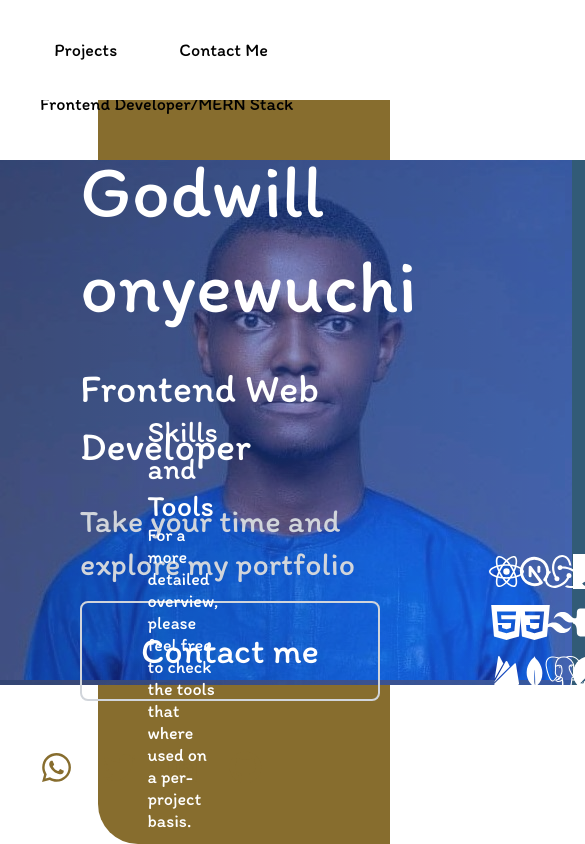
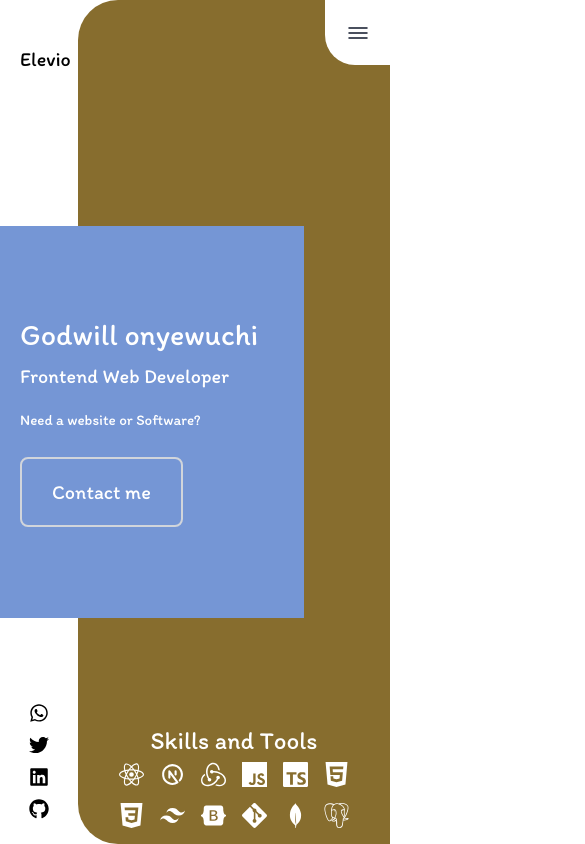
Before and after one commit to GREENFONTS/portifolio, a React (Vite) app: page / in a window 390 px wide. Shown: the top 844 px of the page, 585 px wide, since content can reach past the window. Built offline with nearby package versions, Linux system fonts and the light colour scheme.

Commit message:
feat: added mobile responsiveness

```diff
--- a/src/App.tsx
+++ b/src/App.tsx
@@ -6,11 +6,11 @@ import NavBar from "./components/NavBar";
 
 function App() {
   return (
-    <div className="flex w-full bg-white justify-center items-center">
+    <div className="flex w-full h-screen bg-white justify-center items-center">
       <LeftBar />
       <Hero />
 
-      <div className="w-3/4 bg-mypalegreen h-screen rounded-l-[40px]">
+      <div className="w-4/5 sm:w-3/5 lg:w-3/4 bg-mypalegreen h-screen rounded-l-[40px]">
         <NavBar />
         <Skills />
       </div>
--- a/src/components/Hero.tsx
+++ b/src/components/Hero.tsx
@@ -1,29 +1,33 @@
 const Hero = () => {
   return (
     <>
-      <div className="flex w-[1143px] h-[525px] absolute left-0">
-        <div className="w-1/2 bg-gradient-to-r from-blue-900 to-blue-600">
-          <div className="bg-hero w-full h-full opacity-50"></div>
+      <div className="flex w-[78%] h-[392px] sm:h-[460px] md:h-[475px] lg:h-[520px] absolute left-0">
+        <div className="w-full lg:w-1/2 bg-[#7596D5] sm:bg-gradient-to-r from-blue-900 to-blue-600 sm:rounded-r-[30px] md:rounded-r-[0px]">
+          <div className="xs:max-sm:hidden bg-hero w-full h-full object-cover opacity-50 sm:rounded-r-[30px] md:rounded-r-[0px]"></div>
         </div>
 
-        <div className="w-1/2 bg-darkblue rounded-r-[30px] "></div>
+        <div className="md:w-1/2 bg-darkblue rounded-r-[30px] "></div>
       </div>
 
-      <div className="flex flex-col absolute left-[80px] font-normal text-white gap-y-[25px]">
-        <div className="text-[75px] leading-[95px] ">Godwill onyewuchi</div>
-        <div className="text-[40px] leading-[58px] ">
+      <div className="flex flex-col absolute left-[20px] sm:left-[80px] font-normal text-white gap-y-[15px] md:gap-y-[20px] lg:gap-y-[25px]">
+        <div className="text-[30px] sm:text-[45px] md:text-[55px] lg:text-[75px] leading-[36px] sm:leading-[75px] lg:leading-[95px] ">Godwill onyewuchi</div>
+        <div className="text-[20px] sm:text-[20px] md:text-[30px] lg:text-[40px] leading-[16px] sm:leading-[58px] ">
           Frontend Web Developer
         </div>
 
         <div className="flex  flex-col gap-y-[15px]">
-          <p className="text-[32px] text-gray-300 leading-[43px] ">
+          <p className="xs:max-sm:hidden sm:text-[20px] md:text-[25px] lg:text-[32px] text-gray-300 leading-[43px] ">
             Take your time and explore my portfolio
           </p>
 
+          <p className="sm:hidden text-[15px] sm:text-[20px] md:text-[25px] lg:text-[32px] text-white leading-[43px] ">
+            Need a website or Software?
+          </p>
+
           <button
-            className="w-[300px] h-[100px] p-[30px] self-start
-          flex border-2 border-gray-300 rounded-lg justify-center items-center
-          text-[36px] leading-[43px]"
+            className="md:w-[250px] lg:w-[300px] h-[70px] sm:h-[80px] md:h-[90px] lg:h-[100px] p-[30px] self-start
+          flex border-2 border-gray-300 rounded-lg justify-center items-center text-[20px] sm:text-[28px]
+          md:text-[36px] leading-[43px]"
           >
             Contact me
           </button>
--- a/src/components/NavBar.tsx
+++ b/src/components/NavBar.tsx
@@ -1,7 +1,7 @@
-import {Link} from "react-router-dom"
+import { Link } from "react-router-dom";
+import MenuIcon from "../assets/MenuIcon.svg"
 
 const NavBar = () => {
-
   const DownloadPdf = () => {
     // using Java Script method to get PDF file
     fetch("MyProfCV.pdf").then((response) => {
@@ -17,16 +17,12 @@ const NavBar = () => {
     });
   };
 
-
   return (
-    <div className="flex w-[710px] h-[100px] bg-white rounded-bl-[30px] absolute right-0 top-0">
-    <div className="flex w-4/5  m-5 items-center">
+    <div className="flex w-[65px] h-[65px] sm:w-[350px] md:w-[450px] lg:w-[710px] md:h-[80px] lg:h-[100px] bg-white rounded-bl-[30px] absolute right-0 top-0">
+      <div className="xs:max-sm:hidden flex w-4/5  m-5 items-center">
         <div className="flex w-full items-end justify-end">
-        <div className="flex w-2/3 justify-between text-lg">
-          <button
-            className="cursor-pointer"
-            onClick={() => DownloadPdf()}
-          >
+          <div className="flex sm:w-full lg:w-2/3 justify-between sm:text-md md:text-lg">
+            <button className="cursor-pointer" onClick={() => DownloadPdf()}>
               Download CV
             </button>
 
@@ -36,8 +32,12 @@ const NavBar = () => {
           </div>
         </div>
       </div>
+
+      <div className="flex w-full justify-center items-center">
+        <img src={MenuIcon} alt="menu" />
       </div>
-  )
-}
+    </div>
+  );
+};
 
-export default NavBar
+export default NavBar;
--- a/src/components/Skills.tsx
+++ b/src/components/Skills.tsx
@@ -17,35 +17,33 @@ import { TbBrandNextjs } from "react-icons/tb";
 
 const Skills = () => {
   return (
-    <div className="flex gap-[135px] items-center absolute bottom-3 ml-[50px]">
-      <div className="w-2/5 text-white">
-        <h2 className="text-[30px] leading-[37px] font-bold">
+    <div className="flex flex-col md:flex-row sm:gap-[0px]  md:gap-[20px] lg:gap-[130px] items-center absolute bottom-4 md:bottom-0 md:mx-[30px] lg:mx-[50px]">
+      <div className="w-full lg:w-2/5 text-white text-center md:text-left h-[40px] md:h-auto">
+        <h2 className="text-[25px] md:text-[20px] lg:text-[30px] md:leading-[27px] lg:leading-[37px] font-bold">
           Skills and Tools
         </h2>
-        <p className="text-[18px] leading-[22px]">
+        <p className="invisible md:visible md:text-[14px] lg:text-[18px] leading-[22px]">
           For a more detailed overview, please feel free to check the tools that
           where used on a per-project basis.
         </p>
       </div>
 
-      <div className="">
+      <div className="xs:max-md:hidden md:visible">
         <img src="/RightArrow.svg" alt="" />
       </div>
 
-      <div className="grid grid-cols-5 gap-x-7 gap-y-4">
-        <SiReact color="#fff" size="35" />
-        <TbBrandNextjs color="#fff" size="35" />
-        <SiRedux color="#fff" size="35" />
-        <SiJavascript color="#fff" size="35" />
-        <SiTypescript color="#fff" size="35" />
-        <SiHtml5 color="#fff" size="35" /> <SiCss3 color="#fff" size="35" />
-        <SiTailwindcss color="#fff" size="35" />
-        <SiBootstrap color="#fff" size="35" />
-        <SiGit color="#fff" size="35" />
-        <SiFirebase color="#fff" size="35" />
-        <SiMongodb color="#fff" size="35" />
-        <SiPostgresql color="#fff" size="35" />{" "}
-        <SiPostman color="#fff" size="35" />
+      <div className="grid grid-cols-6  md:grid-cols-4 gap-x-4 md:gap-x-7 gap-y-4 text-[#fff] text-[25px] sm:text-[35px]">
+        <SiReact />
+        <TbBrandNextjs />
+        <SiRedux />
+        <SiJavascript />
+        <SiTypescript />
+        <SiHtml5 /> <SiCss3 />
+        <SiTailwindcss />
+        <SiBootstrap />
+        <SiGit />
+        <SiMongodb />
+        <SiPostgresql />
       </div>
     </div>
   );
--- a/src/components/leftBar.tsx
+++ b/src/components/leftBar.tsx
@@ -2,34 +2,37 @@ import { FaWhatsapp, FaTwitter, FaLinkedin, FaGithub } from "react-icons/fa";
 
 const LeftBar = () => {
   return (
-    <div className="w-1/4 flex">
-      <div className="flex flex-col absolute top-10 left-10">
-        <div className="flex flex-col justify-center items-center gap-y-2">
-          <div className="flex justify-center items-center w-[142px] h-[42px] bg-gray-500  text-2xl text-gray-100">
-            Elevio
-          </div>
-          <h2 className="text-dark text-lg">Frontend Developer/MERN Stack</h2>
+    <div className="w-1/5 sm:w-2/5 lg:w-1/4 flex flex-col justify-between h-screen py-[25px] md:py-[42px]">
+      <div className="xs:max-sm:hidden flex flex-col items-center gap-y-2">
+        <div className="flex justify-center items-center w-[142px] h-[42px] bg-gray-500  text-2xl text-gray-100">
+          Elevio
         </div>
+        <h2 className="text-dark sm:text-sm md:text-md text-wrap lg:text-lg">
+          Frontend Developer/MERN Stack
+        </h2>
       </div>
 
-      <div className="flex  gap-x-[30px] justify-center items-center absolute bottom-[60px] left-10">
+      <div className="p-5 text-xl font-bold italic">Elevio</div>
+
+      <div className="flex flex-col sm:flex-row gap-y-3 sm:gap-x-[20px] md:gap-x-[30px] justify-center items-center text-[#000000]
+      sm:text-[#876D2E] text-[20px] sm:text-[33px]">
         <a href="https://wa.link/b4v59f" target="_blank">
-          <FaWhatsapp color="#876D2E" size="33" />
+          <FaWhatsapp  />
         </a>
 
         <a href="https://twitter.com/GODWILLONYEWUC1" target="_blank">
-          <FaTwitter color="#876D2E" size="33" />
+          <FaTwitter  />
         </a>
 
         <a
           href="https://www.linkedin.com/in/godwill-onyewuchi-6746621b4/"
           target="_blank"
         >
-          <FaLinkedin color="#876D2E" size="33" />
+          <FaLinkedin  />
         </a>
 
         <a href="https://github.com/GREENFONTS/" target="_blank">
-          <FaGithub color="#876D2E" size="33" />
+          <FaGithub  />
         </a>
       </div>
     </div>
--- a/tailwind.config.cjs
+++ b/tailwind.config.cjs
@@ -1,19 +1,25 @@
 //  @type {import('tailwindcss').Config}
 module.exports = {
-  content: [
-    "./index.html",
-    "./src/**/*.{js,ts,jsx,tsx}",
-  ],
+  content: ["./index.html", "./src/**/*.{js,ts,jsx,tsx}"],
   theme: {
     extend: {
       colors: {
-        'mypalegreen': '#876D2E',
-        "darkblue": "#325B77"
+        mypalegreen: "#876D2E",
+        darkblue: "#325B77",
       },
       backgroundImage: {
-        'hero': "url('/MyPic.jpg')",
-      }
+        hero: "url('/MyPic.jpg')",
+      },
+      screens: {
+        xs:"200px",
+        sm: "481px",
+
+        md: "769px",
+
+        lg: "1025px",
+        xl: "1201px",
+      },
     },
   },
   plugins: [],
-}
+};
```
Also changed, not shown: src/assets/MenuIcon.svg (added). Lines whose indentation alone changed are shown as unchanged.
